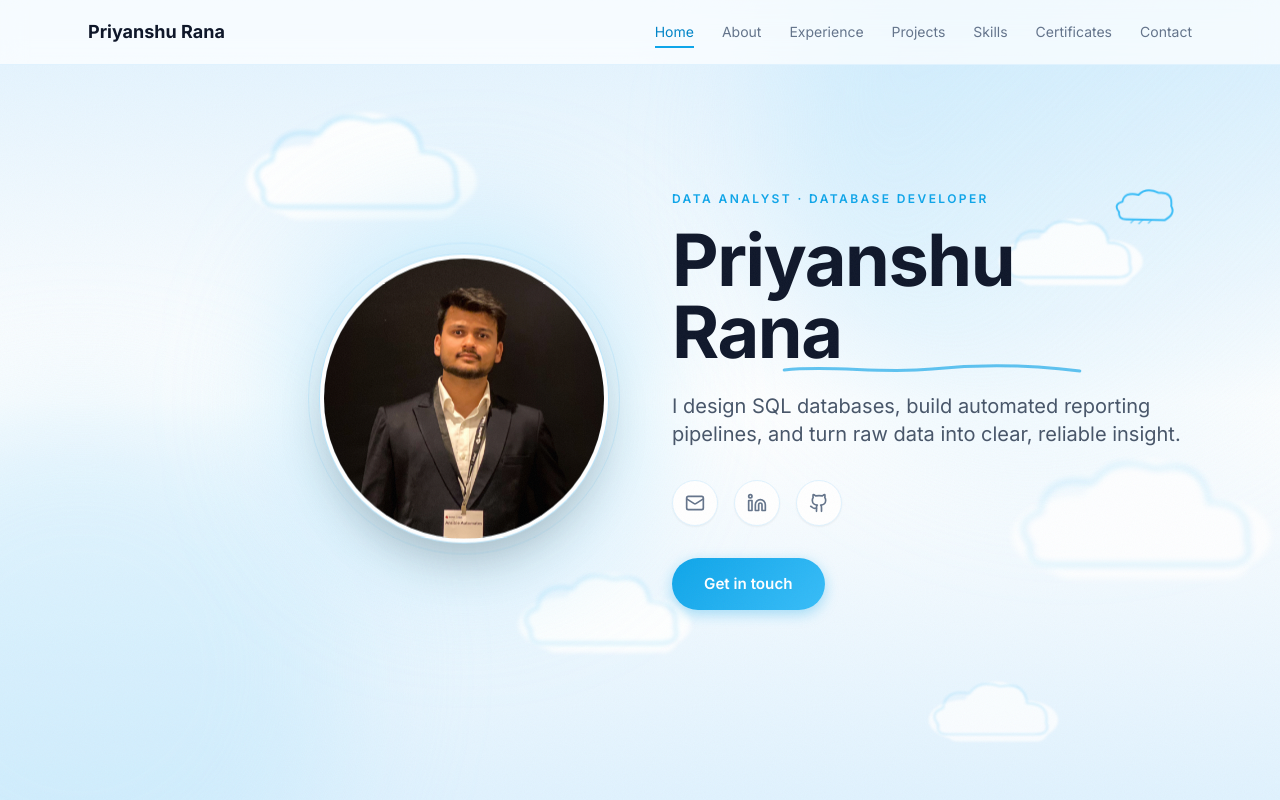
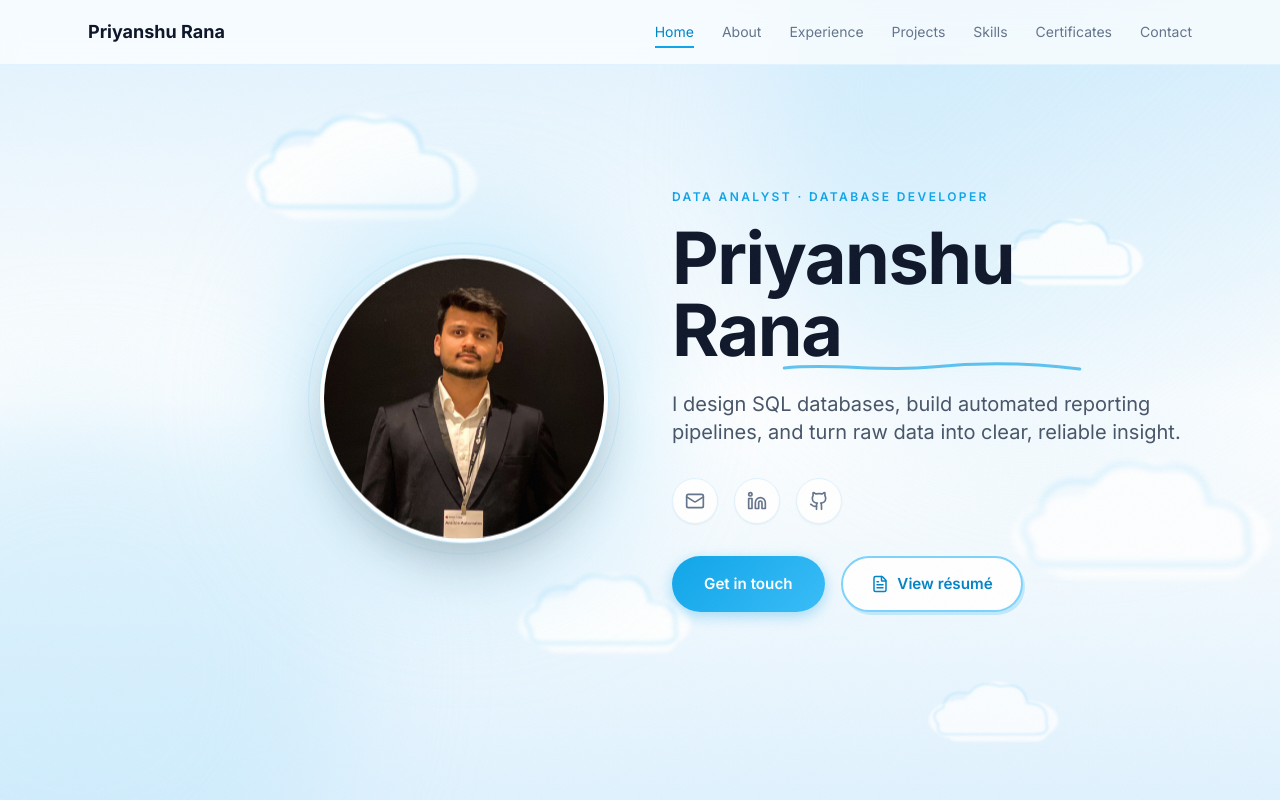
Before and after one commit to Priyanshu2209/Priyanshu_Rana_Portfolio, a Next.js app: page / in a window 1280 px wide. Shown: the top 800 px of the page. Built offline with nearby package versions, Linux system fonts and the light colour scheme.

Commit message:
Left-align contact, remove hero doodle, add sketch resume button with cloud puff

```diff
--- a/components/Contact.js
+++ b/components/Contact.js
@@ -41,9 +41,10 @@ export default function Contact() {
   return (
     <section id="contact" className="section py-24">
       <div className="section-inner max-w-2xl">
-        <p className="eyebrow mb-3 text-center">Contact</p>
-        <h2 className="section-title text-4xl md:text-5xl mb-4 text-center">Let&apos;s talk</h2>
-        <p className="text-ink-600 text-center mb-12 leading-relaxed">
+        {/* Left-aligned to match About / Projects / Skills */}
+        <p className="eyebrow mb-3">Contact</p>
+        <h2 className="section-title text-4xl md:text-5xl mb-4">Let&apos;s talk</h2>
+        <p className="text-ink-600 mb-12 leading-relaxed">
           I&apos;m open to new opportunities and collaborations. Feel free to reach out.
         </p>
 
--- a/components/Hero.js
+++ b/components/Hero.js
@@ -1,30 +1,36 @@
-import { Mail, Linkedin, Github } from 'lucide-react';
+import { useState } from 'react';
+import { Mail, Linkedin, Github, FileText } from 'lucide-react';
 import { profile } from '../data/content';
 
-function DoodleCloud() {
+function PuffCloud({ show }) {
   return (
     <svg
-      className="doodle-bob absolute -top-6 -right-6 md:-top-8 md:right-4 w-16 h-10 text-sky-400"
-      viewBox="0 0 80 48"
-      fill="none"
+      className={`pointer-events-none absolute left-1/2 -top-3 w-8 h-5 text-sky-400 transition-none ${show ? 'cloud-puff-out' : 'opacity-0'}`}
+      viewBox="0 0 32 20"
+      fill="currentColor"
       xmlns="http://www.w3.org/2000/svg"
       aria-hidden="true"
     >
-      <path
-        d="M18 40 Q8 40 9 31 Q1 22 13 18 Q15 5 33 9 Q42 -1 58 6 Q76 4 74 22 Q80 32 66 40 Z"
-        stroke="currentColor"
-        strokeWidth="2.4"
-        strokeLinecap="round"
-        strokeLinejoin="round"
-      />
-      {/* little sketch shading strokes */}
-      <path d="M24 44 L28 40 M34 45 L39 40 M46 44 L50 40" stroke="currentColor" strokeWidth="1.6" strokeLinecap="round" opacity="0.7" />
+      <ellipse cx="10" cy="14" rx="9" ry="5" />
+      <ellipse cx="18" cy="10" rx="8" ry="6" />
+      <ellipse cx="24" cy="14" rx="7" ry="5" />
     </svg>
   );
 }
 
 export default function Hero() {
   const go = (id) => document.getElementById(id)?.scrollIntoView({ behavior: 'smooth' });
+  const [puff, setPuff] = useState(false);
+
+  const openResume = () => {
+    // fire the puff, then open résumé shortly after so the cloud is visible
+    setPuff(false);
+    requestAnimationFrame(() => setPuff(true));
+    setTimeout(() => {
+      window.open(profile.resume, '_blank', 'noopener,noreferrer');
+      setPuff(false);
+    }, 450);
+  };
 
   return (
     <section id="home" className="section min-h-screen flex items-center">
@@ -43,20 +49,16 @@ export default function Hero() {
             </div>
           </div>
 
-          {/* Right — name, tagline, links, button */}
+          {/* Right — name, tagline, links, buttons */}
           <div className="text-center md:text-left order-2">
             <p className="eyebrow mb-4 animate-fade-up">Data Analyst · Database Developer</p>
 
-            <div className="relative inline-block">
-              {/* sketch cloud doodle floating by the name */}
-              <DoodleCloud />
             <h1
               className="font-display text-5xl md:text-6xl lg:text-7xl font-bold text-ink-900 leading-[1.05] mb-6 animate-fade-up"
               style={{ animationDelay: '0.05s' }}
             >
               <span className="sketch-underline">{profile.name}</span>
             </h1>
-            </div>
 
             <p
               className="text-lg md:text-xl text-ink-600 leading-relaxed mb-8 max-w-xl mx-auto md:mx-0 animate-fade-up"
@@ -80,13 +82,28 @@ export default function Hero() {
               </a>
             </div>
 
-            <button
-              onClick={() => go('contact')}
-              className="btn-primary animate-fade-up"
+            {/* Two buttons */}
+            <div
+              className="flex flex-wrap justify-center md:justify-start gap-4 animate-fade-up"
               style={{ animationDelay: '0.2s' }}
             >
+              <button onClick={() => go('contact')} className="btn-primary">
                 Get in touch
               </button>
+
+              {/* Sketch/cloud outline button — puffs a cloud on hover & click */}
+              <button
+                onClick={openResume}
+                onMouseEnter={() => setPuff(true)}
+                onMouseLeave={() => setPuff(false)}
+                className="btn-sketch group relative"
+                aria-label="View résumé"
+              >
+                <PuffCloud show={puff} />
+                <FileText size={18} />
+                View résumé
+              </button>
+            </div>
           </div>
         </div>
       </div>
--- a/styles/globals.css
+++ b/styles/globals.css
@@ -192,3 +192,40 @@
   background-repeat: no-repeat;
   background-size: 100% 100%;
 }
+/* --- Sketch / cloud outline button --- */
+.btn-sketch {
+  position: relative;
+  display: inline-flex;
+  align-items: center;
+  justify-content: center;
+  gap: 0.5rem;
+  padding: 0.9rem 1.8rem;
+  font-weight: 600;
+  font-size: 0.95rem;
+  color: #0284c7;
+  background: #ffffff;
+  border: 2px solid #7dd3fc;
+  border-radius: 9999px;
+  /* slightly irregular, hand-drawn feel */
+  box-shadow: 2px 3px 0 rgba(125, 211, 252, 0.4);
+  transition: transform 0.2s ease, box-shadow 0.2s ease, background 0.2s ease;
+}
+.btn-sketch:hover {
+  transform: translateY(-2px);
+  background: #f0f9ff;
+  box-shadow: 3px 5px 0 rgba(125, 211, 252, 0.55);
+}
+.btn-sketch:active {
+  transform: translateY(0);
+  box-shadow: 1px 2px 0 rgba(125, 211, 252, 0.5);
+}
+
+/* Cloud puff that pops out of the sketch button */
+@keyframes cloud-puff-out {
+  0%   { opacity: 0; transform: translate(-50%, 2px) scale(0.5); }
+  35%  { opacity: 1; }
+  100% { opacity: 0; transform: translate(-50%, -22px) scale(1.4); }
+}
+.cloud-puff-out {
+  animation: cloud-puff-out 0.6s ease-out forwards;
+}
```
Lines whose indentation alone changed are shown as unchanged.
